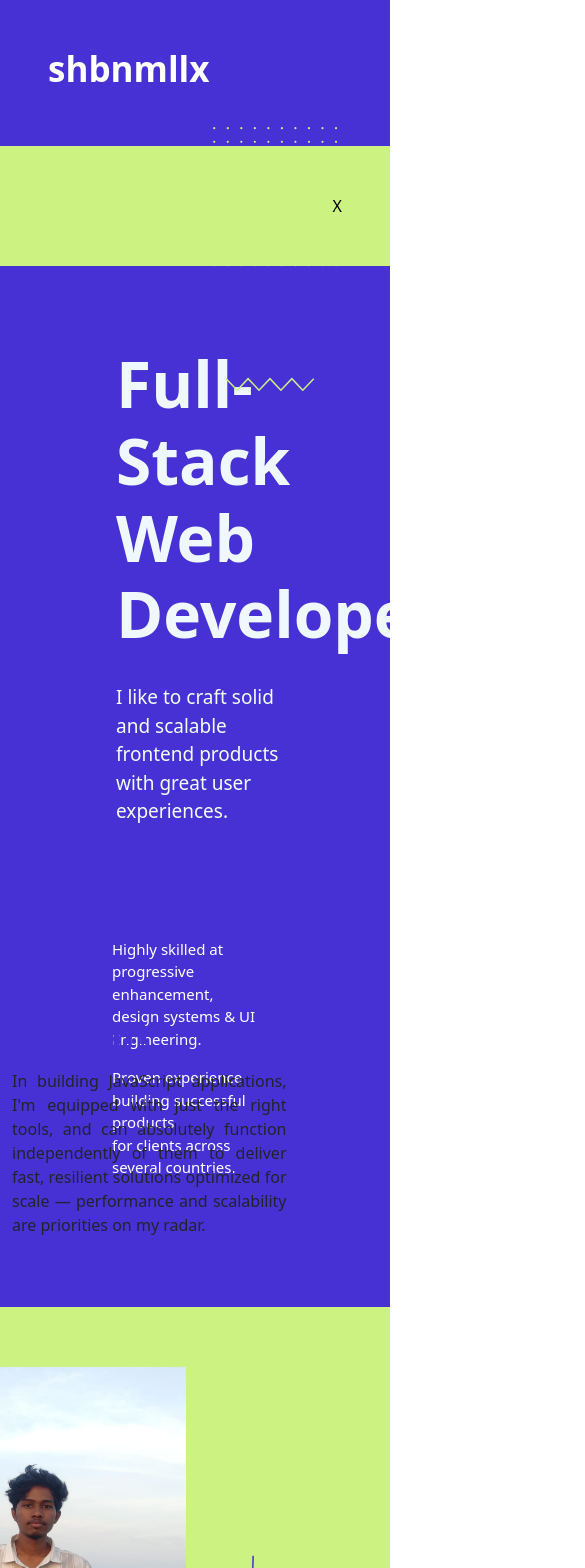
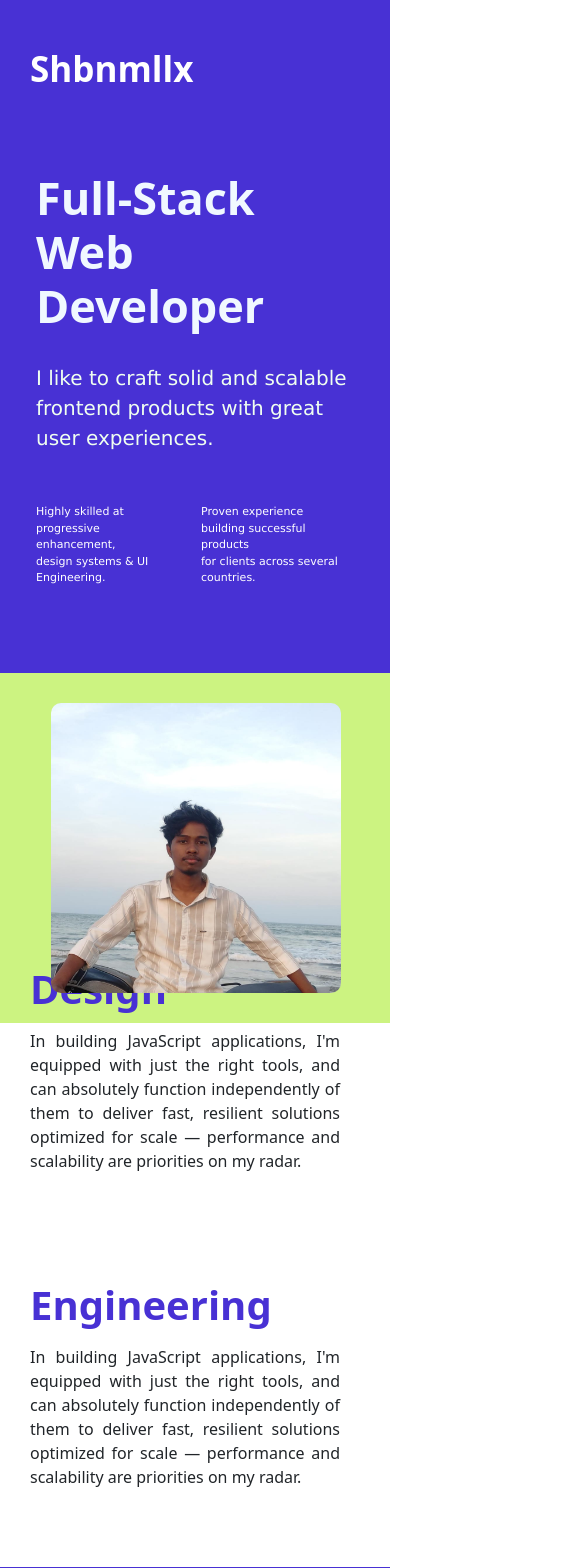
Before and after one commit to shobanbalaji/Dev-Portfolio, a Next.js app: page / in a window 390 px wide. Shown: the top 1568 px of the page, 585 px wide, since content can reach past the window. Built offline with nearby package versions, Linux system fonts and the light colour scheme.

Commit message:
Mobile Optimization

```diff
--- a/src/app/header/page.js
+++ b/src/app/header/page.js
@@ -54,7 +54,7 @@ const Header = ({isBackground=true}) => {
             }}
           >
             {" "}
-            shbnmllx
+            Shbnmllx
           </h3>
         </Col>
         <Col md={4} sm={3} className="header-menu text-end" style={{ ...( !isBackground && { background: 'none' } )}}>
--- a/src/app/home/page.js
+++ b/src/app/home/page.js
@@ -15,8 +15,9 @@ const HomePage = () => {
   return (
     <>
       <Header />
+
       <section className="home-screen-section">
-        <Row className="home-screen" style={{ height: "80dvh" }}>
+        <Row className="home-screen" style={{ height: "80vh" }}>
           <Col md={8} sm={12} className="px-5 dev-content">
             <h1>
               {" "}
@@ -29,7 +30,7 @@ const HomePage = () => {
             </p>
 
             <Row className="text-white py-3 dev-sub-intro d-flex">
-              <Col>
+              <Col className="ps-0">
                 <p>
                   Highly skilled at progressive enhancement,
                   <br /> design systems & UI Engineering.
@@ -59,6 +60,7 @@ const HomePage = () => {
               src={shoban}
               height={290}
               width={290}
+              className="developer-profile"
               style={{
                 position: "relative",
                 top: "60px",
@@ -69,33 +71,33 @@ const HomePage = () => {
         </Row>
       </section>
 
-      <section className="hero-section container">
-        <Row className="hero-row">
-          <Col md={6} className="hero-col hero-col-left">
-            <Row className="hero-inner-row">
-              <Col className="hero-text">
-                <h2 className="hero-title">Design</h2>
-                <p className="hero-description">
+       <section className="developer-expertise-section container">
+        <Row className="developer-expertise-container">
+          <Col md={6} className="developer-expertise-col developer-expertise-col-left">
+            <Row className="developer-expertise-row">
+              <Col className="expertise-content">
+                <h2 className="expertise-title">Design</h2>
+                <p className="expertise-description">
                   In building JavaScript applications, I'm equipped with just
                   the right tools, and can absolutely function independently of
                   them to deliver fast, resilient solutions optimized for scale
                   — performance and scalability are priorities on my radar.
                 </p>
               </Col>
-              <Col className="hero-image-col">
+              <Col className="expertise-image">
                 <Image src={shape3} alt="shape" height={250} width={250} />
               </Col>
             </Row>
           </Col>
 
-          <Col md={6} className="hero-col hero-col-right">
-            <Row className="hero-inner-row">
-              <Col className="hero-image-col">
+          <Col md={6} className="developer-expertise-col developer-expertise-col-right">
+            <Row className="developer-expertise-row">
+              <Col className="expertise-image">
                 <Image src={shape2} alt="shape" height={250} width={250} />
               </Col>
-              <Col className="hero-text">
-                <h2 className="hero-title">Engineering</h2>
-                <p className="hero-description">
+              <Col className="expertise-content">
+                <h2 className="expertise-title">Engineering</h2>
+                <p className="expertise-description">
                   In building JavaScript applications, I'm equipped with just
                   the right tools, and can absolutely function independently of
                   them to deliver fast, resilient solutions optimized for scale
@@ -104,12 +106,15 @@ const HomePage = () => {
               </Col>
             </Row>
           </Col>
+
+
         </Row>
       </section>
 
         <section className="project-section">
-        <Row className="align-items-center">
-          <Col md={6} className="p-5 ">
+          <Row className="align-items-center project-section-container">
+
+            <Col md={6} className="p-5 project-section-content">
               <h2> Over the years,</h2>
 
               <p>
@@ -140,8 +145,9 @@ const HomePage = () => {
                 robust learning platform.
               </p>
             </Col>
-          <Col md={6} className="p-5">
-            <Image alt="im" src={backgroundShape1} className=""  height={700} width={600}/>
+
+            <Col md={6} className="p-5 project-section-background">
+              <Image alt="im" src={backgroundShape1} className="project-background-image"  height={700} width={600}/>
             </Col>
           </Row>
         </section>
@@ -150,7 +156,7 @@ const HomePage = () => {
           <Row className="article-container container">
             <Col
               md={6}
-            className="article-content"
+              className="article-content article-first-part"
               style={{ borderRight: "1px solid blue" }}
             >
               <h2 className="article-header">
@@ -170,7 +176,7 @@ const HomePage = () => {
               </button>
             </Col>
 
-          <Col md={6} className="article-content ps-5">
+            <Col md={6} className="article-content article-second-part ps-5">
               <h2 className="article-header">
                 I write,
                 <br /> sometimes
@@ -190,6 +196,7 @@ const HomePage = () => {
             </Col>
           </Row>
         </section>
+
     </>
   );
 };
--- a/src/app/stylesheet/footer.css
+++ b/src/app/stylesheet/footer.css
@@ -1,7 +1,7 @@
 @import url("./variables.css");
 .dev-footer{
     background: navy;
-    height: 70dvh;
+    height: 70vh;
 }
 
 .footer-container{
--- a/src/app/stylesheet/header.css
+++ b/src/app/stylesheet/header.css
@@ -20,6 +20,7 @@
     padding: 20px 30px;
     width: 30%;
     background: rgba(0, 0, 0, 0.433);
+    border-radius: 5px;
 }
 
 .open-menu-bar li {
--- a/src/app/stylesheet/homeStyle.css
+++ b/src/app/stylesheet/homeStyle.css
@@ -38,44 +38,44 @@
 }
 
 
-.hero-section {
-  height: 100dvh;
+.developer-expertise-section {
+  height: 100vh;
 }
 
-.hero-row {
+.developer-expertise-container {
   height: 90vh;
   padding: 2rem 0; /* replaces py-5 */
 }
 
-.hero-col {
+.developer-expertise-col {
   height: 90vh;
   display: grid;
   justify-content: space-between;
 }
 
-.hero-inner-row {
+.developer-expertise-row {
   display: grid;
   justify-content: space-between;
   height: 100%;
 }
 
-.hero-title {
+.expertise-title {
   color: var(--primary_color);
   font-size: 40px;
   font-weight: bold;
   margin-bottom: 1rem;
 }
 
-.hero-description {
+.expertise-description {
   width: 75%;
   text-align: justify;
 }
 
-.hero-text {
-  padding-top: 2rem; /* replaces pt-5 */
+.expertise-content {
+  padding-top: 2rem;
 }
 
-.hero-image-col {
+.expertise-image {
   display: flex;
   align-items: center;
   justify-content: center;
@@ -113,7 +113,7 @@
 
 .article-move-button {
   margin-top: 50px;
-  width: 400px;
+  width: 80%;
   padding: 20px;
   text-align: left;
   border: 1px solid var(--primary_color);
@@ -166,3 +166,159 @@
   font-weight: 400;
   padding: 7px;
 }
+
+@media (max-width: 775px) {
+
+  .backgroundShape{
+    display: none;
+  }
+
+  .header-logo .header-logo-text{
+    padding-left: 30px !important;
+  }
+
+  .header-menu{
+    display: none;
+  }
+
+  .home-screen-section .dev-content p, .home-screen-section .dev-content h1 {
+    margin: 25px 0px 30px 0px !important
+  }
+
+  .home-screen-section .dev-content h1{
+    font-size: 45px;
+  }
+
+  .home-screen-section .dev-content p{
+    font-size: 20px;
+    font-family: 'Lucida Sans', 'Lucida Sans Regular', 'Lucida Grande', 'Lucida Sans Unicode', Geneva, Verdana, sans-serif;
+    margin-bottom: 0px !important;
+  }
+
+  .dev-sub-intro{
+    margin: 10px 0px 70px;
+  }
+
+  .dev-sub-intro p{
+    font-size: 11px !important;
+    font-weight: 400 !important;
+  }
+
+  .home-screen-section .developer-profile{
+    position: relative ;
+    top: 0 !important;
+    right: 0 !important;
+    padding: 0px;
+    margin: 30px 15px !important;
+    border-radius: 10px;
+  }
+
+  .developer-expertise-section{
+    height: auto !important;
+  }
+
+  .developer-expertise-container{
+    margin-top: 50px;
+    height: auto !important;
+  }
+
+  .developer-expertise-row{
+    height: auto !important;
+  }
+
+  .developer-expertise-col{
+    height: auto !important;
+    padding: 30px
+  }
+
+  .expertise-content{
+    /* padding-top: 10pz; */
+  }
+
+  .expertise-description{
+    width: auto !important;
+    padding-right: 20px;
+    font-size: 16px;
+  }
+
+  .expertise-image{
+    display: none !important;
+  }
+
+  .project-section{
+    height: auto !important;
+  }
+
+  .project-section-content{
+    width: 100% !important;
+    padding: 35px !important;
+  }
+
+  .project-section p{
+    width: 100%;
+    font-family: 'Lucida Sans', 'Lucida Sans Regular', 'Lucida Grande', 'Lucida Sans Unicode', Geneva, Verdana, sans-serif;
+    font-size: 15px;
+  }
+
+  .project-section-background {
+    padding: 0px !important;
+    margin: 0 auto;
+    width: auto;
+  }
+
+  .project-background-image{
+    height: 250px !important;
+    width: 250px !important;
+  }
+
+  .dev-article{
+    height: auto !important;
+  }
+
+  .article-container{
+    height: auto !important;
+  }
+
+  .article-move-button{
+    width: 80% !important;
+  }
+
+  .article-content{
+    border-right: none !important;
+    border-bottom: 1px solid var(--primary_color) !important;
+  }
+
+  .article-first-part{
+    padding-bottom: 50px !important;
+  }
+
+  .article-second-part{
+    padding: 20px !important;
+    border: none !important;
+  }
+
+  .article-header{
+    font-size: 30px;
+  }
+
+  .article-paragraph{
+    font-size: 20px;
+    width: 90% !important;
+  }
+
+  .dev-footer{
+    height: auto !important;
+  }
+
+  .footer-container {
+    padding: 25px 25px 0px 25px !important;
+  }
+
+  .footer-container h4{
+    font-size: 15px;
+    font-weight: 500;
+  }
+  .project-container{
+    margin: 10px 20px !important;
+  }
+}
```
Also changed, not shown: src/app/firebase/firebase.js (renamed from src/app/stylesheet/firebase/firebase.js). Lines whose indentation alone changed are shown as unchanged.
